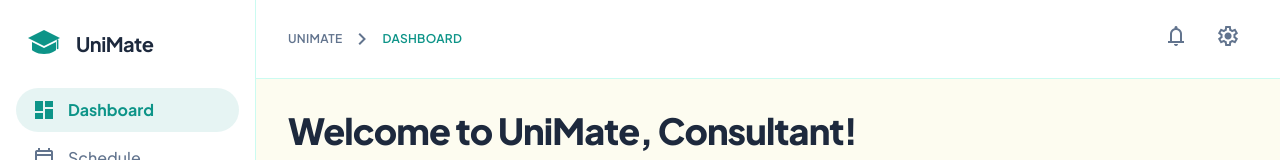
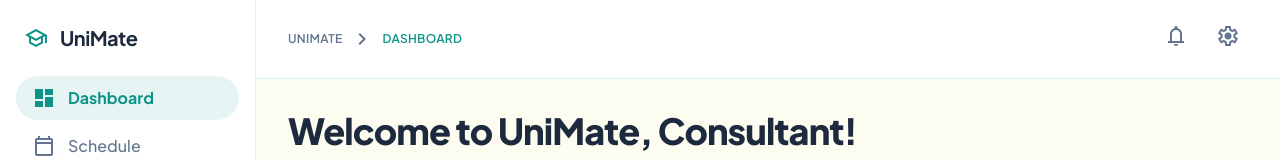
Before and after one commit to singharyan006/unimate, a Next.js app: page /consultant in a window 1280 px wide. Shown: the top 160 px of the page. Built offline with nearby package versions, Linux system fonts and the light colour scheme; no server answers.

Commit message:
chore: part of refurbishing

```diff
--- a/components/consultant/Sidebar.tsx
+++ b/components/consultant/Sidebar.tsx
@@ -24,17 +24,7 @@ export function ConsultantSidebar() {
     return (
         <aside className="w-64 border-r border-teal-100 dark:border-slate-800 bg-white dark:bg-slate-900 flex flex-col shrink-0">
             <div className="p-6 flex items-center gap-3">
-                <div className="size-10 flex items-center justify-center">
-                    <svg
-                        className="w-full h-full text-primary"
-                        fill="currentColor"
-                        viewBox="0 0 100 100"
-                    >
-                        <path d="M50 15L10 35L50 55L90 35L50 15Z"></path>
-                        <path d="M20 45V65C20 65 30 75 50 75C70 75 80 65 80 65V45L50 60L20 45Z"></path>
-                        <rect height="25" rx="2" width="4" x="82" y="38"></rect>
-                    </svg>
-                </div>
+                <span className="material-icons-outlined text-primary text-3xl">school</span>
                 <h2 className="text-xl font-bold tracking-tight text-slate-800 dark:text-white">
                     UniMate
                 </h2>
```
